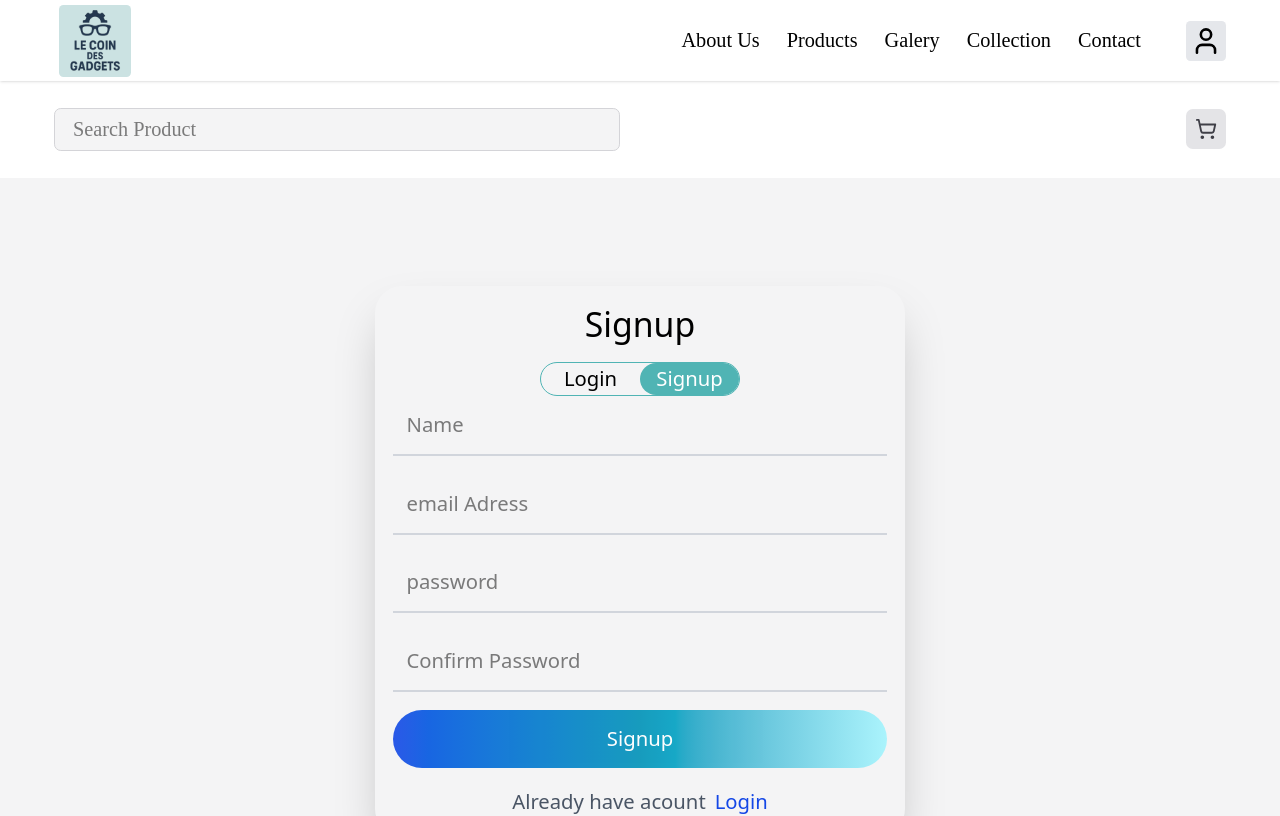
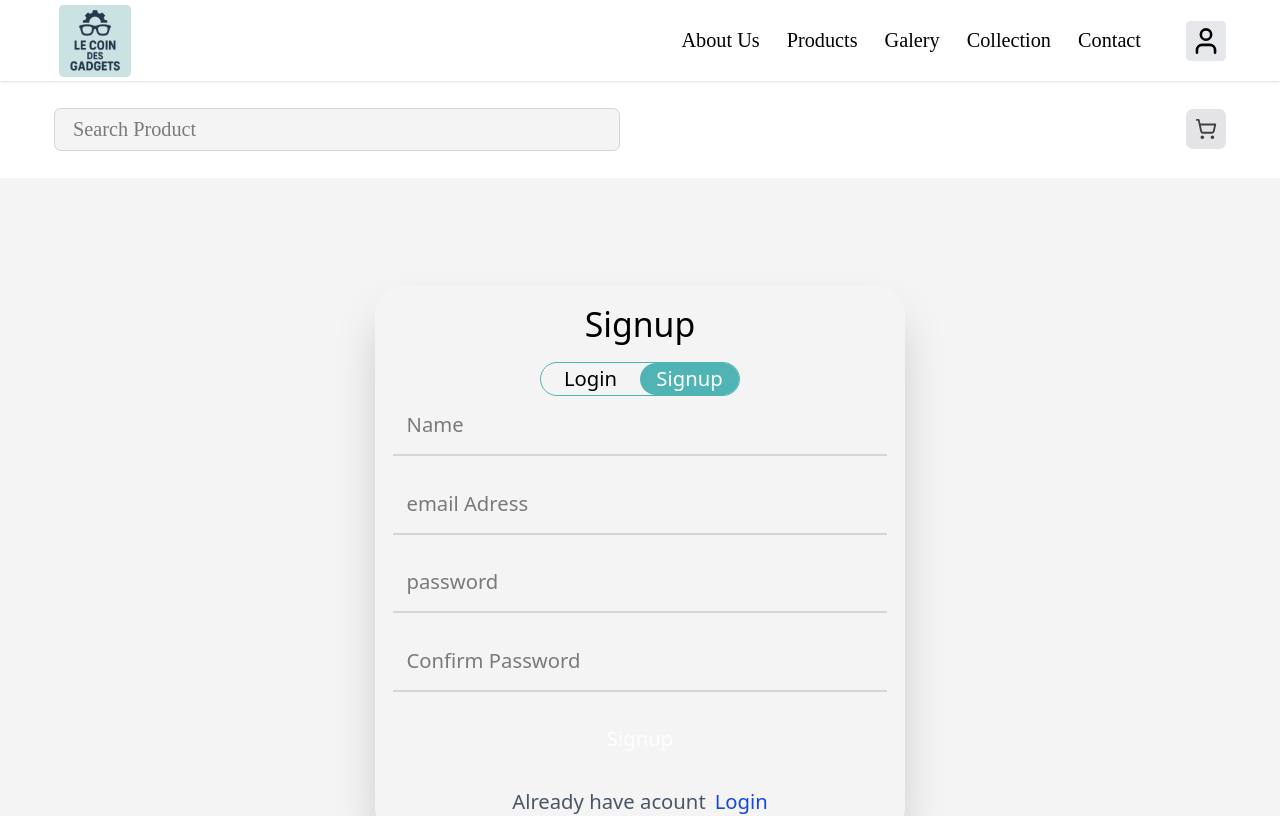
Before and after one commit to FabieRv/coin_de_gadgets, a React (Vite) app: page /login in a window 1280 px wide. Shown: the top 816 px of the page. Built offline with nearby package versions, Linux system fonts and the light colour scheme.

Commit message:
mise a jour

```diff
--- a/src/components/Auth/Login.tsx
+++ b/src/components/Auth/Login.tsx
@@ -76,7 +76,7 @@ function Login() {
                   </p>
                 </div>
               )}
-              <button className="w-full p-3 bg-gradient-to-r from-blue-700 via-cyan-600 to-cyan-200 text-white rounded-full text-lg font-medium opacity-90 transition">
+              <button className="w-full p-3  from-blue-700 via-cyan-600 to-cyan-200 text-white rounded-full text-lg font-medium opacity-90 transition">
                 {isLoginMode ? "Login" : "Signup"}
               </button>
 
@@ -89,7 +89,7 @@ function Login() {
                 </p>
                 <a
                   href="#"
-                  onClick={(e) => setIsLoginMode(!isLoginMode)}
+                  onClick={() => setIsLoginMode(!isLoginMode)}
                   className="text-blue-700"
                 >
                   {isLoginMode ? "Singup " : "Login"}
--- a/src/components/Auth/Signup.tsx
+++ b/src/components/Auth/Signup.tsx
@@ -76,7 +76,7 @@ function Signup() {
                   </p>
                 </div>
               )}
-              <button className="w-full p-3 bg-gradient-to-r from-blue-700 via-cyan-600 to-cyan-200 text-white rounded-full text-lg font-medium opacity-90 transition">
+              <button className="w-full p-3  from-blue-700 via-cyan-600 to-cyan-200 text-white rounded-full text-lg font-medium opacity-90 transition">
                 {isLoginMode ? "Login" : "Signup"}
               </button>
 
@@ -89,7 +89,7 @@ function Signup() {
                 </p>
                 <a
                   href="#"
-                  onClick={(e) => setIsLoginMode(!isLoginMode)}
+                  onClick={() => setIsLoginMode(!isLoginMode)}
                   className="text-blue-700"
                 >
                   {isLoginMode ? "Singup " : "Login"}
```
